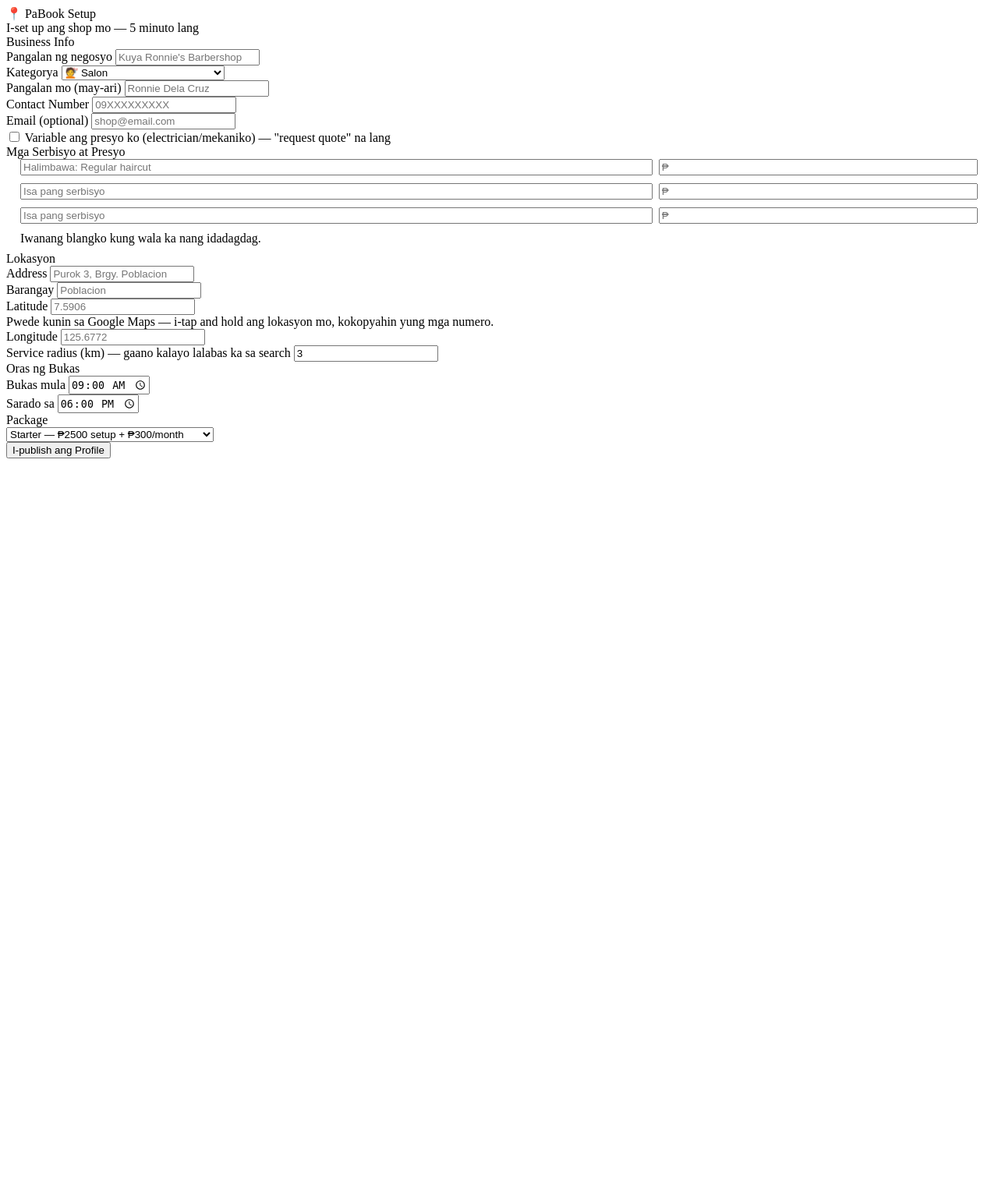
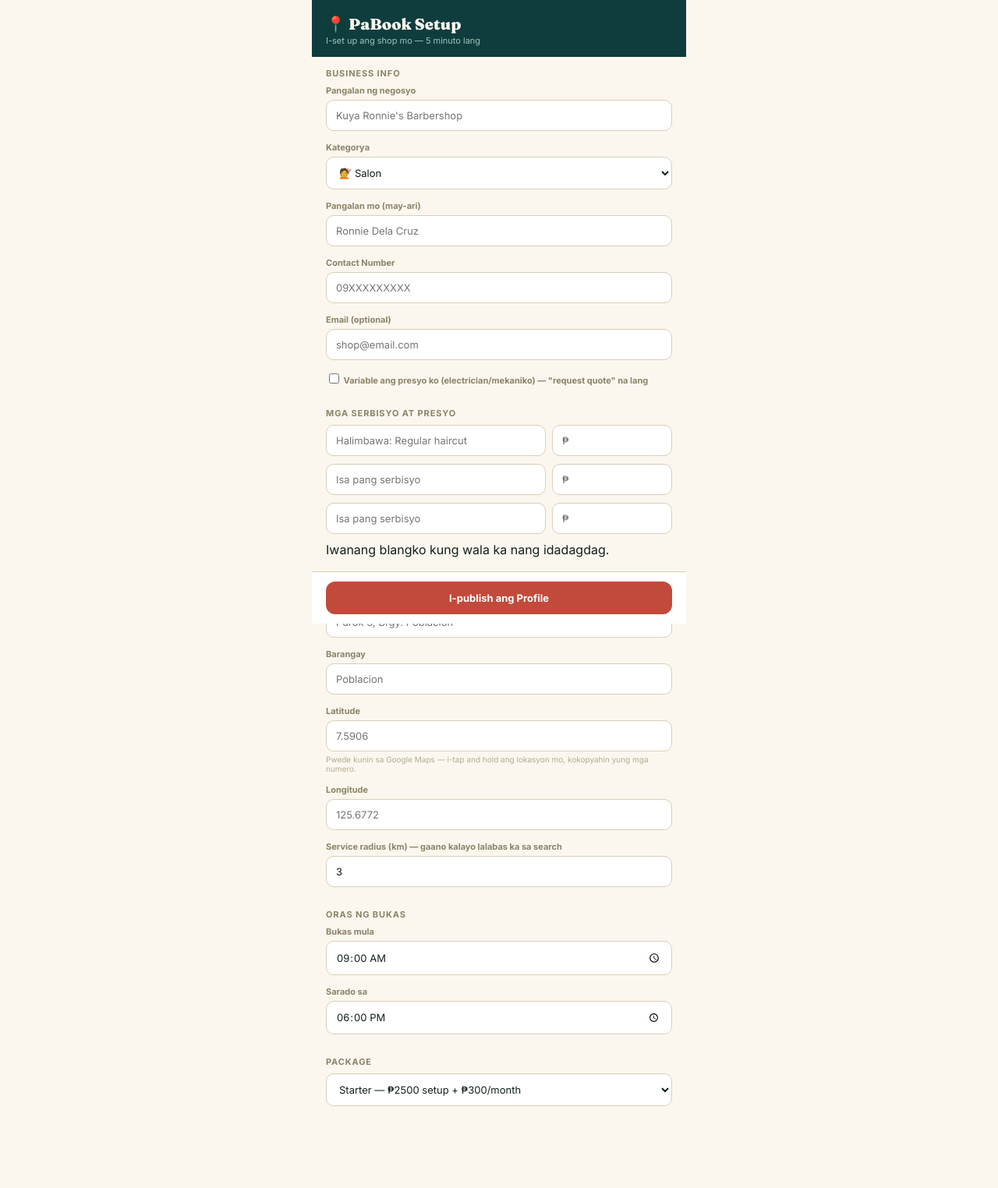
Before and after one commit to freddiejrbolbes-ai/pabook-app, a Flask app: page /provider/setup in a window 1280 px wide. Shown: the whole page at 78% size. Before the commit the page ends 588 px from the top, so only its background shows below. Run offline with Flask 3, Linux system fonts and the light colour scheme.

Commit message:
Update base.html

```diff
--- a/templates/base.html
+++ b/templates/base.html
@@ -1,3 +1,73 @@
-{% with messages = get_flashed_messages(with_categories=true) %} {% for category, message in messages %}
-{{ message }}
-{% endfor %} {% endwith %} {% block content %}{% endblock %}
+<!DOCTYPE html>
+<html lang="en">
+<head>
+<meta charset="UTF-8">
+<meta name="viewport" content="width=device-width, initial-scale=1.0">
+<title>{% block title %}PaBook{% endblock %}</title>
+<style>
+  @import url('https://fonts.googleapis.com/css2?family=Fraunces:wght@600;700;900&family=Inter:wght@400;500;600;700&display=swap');
+  :root{
+    --teal-deep:#0F3D3E; --teal-mid:#1B5E5A; --gold:#E8A93B; --gold-bright:#F4C05C;
+    --cream:#FBF7EF; --ink:#12201F; --line:#D9CFB8; --red:#C24A3B;
+  }
+  *{box-sizing:border-box;}
+  body{margin:0;background:var(--cream);font-family:'Inter',sans-serif;color:var(--ink);}
+  .wrap{max-width:480px;margin:0 auto;min-height:100vh;background:var(--cream);position:relative;padding-bottom:24px;}
+  a{color:inherit;text-decoration:none;}
+
+  .topbar{padding:18px 18px 14px;background:var(--teal-deep);color:var(--cream);}
+  .topbar .brand{font-family:'Fraunces',serif;font-weight:900;font-size:20px;display:flex;align-items:center;gap:8px;}
+  .topbar .sub{font-size:11px;color:#9FC4BE;margin-top:2px;}
+
+  .flash{margin:12px 18px 0;padding:10px 14px;border-radius:10px;font-size:13px;font-weight:600;}
+  .flash.success{background:#DCEFE0;color:#1B5E3A;border:1px solid #B7DEC0;}
+
+  .cats{display:flex;gap:10px;padding:14px 18px 4px;overflow-x:auto;}
+  .cat{flex:0 0 auto;width:66px;text-align:center;font-size:10px;font-weight:600;color:var(--teal-deep);}
+  .cat .ic{width:52px;height:52px;border-radius:16px;background:linear-gradient(160deg,var(--gold-bright),var(--gold));
+    display:flex;align-items:center;justify-content:center;font-size:22px;margin:0 auto 6px;
+    box-shadow:0 4px 10px rgba(232,169,59,0.3);border:2px solid transparent;}
+  .cat.active .ic{border-color:var(--red);}
+  .cat.alt .ic{background:linear-gradient(160deg,#3E8C86,var(--teal-mid));}
+
+  .section-label{padding:14px 18px 8px;font-size:11px;font-weight:700;letter-spacing:.08em;text-transform:uppercase;color:#8B8368;}
+
+  .provider-card{margin:0 18px 12px;background:#fff;border:1px solid var(--line);border-radius:14px;padding:12px;display:flex;gap:12px;}
+  .avatar{width:52px;height:52px;border-radius:12px;background:linear-gradient(160deg,#DDE6C8,#B9C79A);flex:0 0 auto;
+    display:flex;align-items:center;justify-content:center;font-size:20px;}
+  .p-name{font-weight:700;font-size:13px;margin:0 0 2px;}
+  .p-meta{font-size:11px;color:#8B8368;margin:0 0 4px;}
+  .tag{font-size:9px;background:#F2ECDA;color:var(--teal-deep);padding:2px 7px;border-radius:20px;font-weight:600;}
+  .p-price{margin-left:auto;text-align:right;font-size:11px;color:var(--red);font-weight:700;white-space:nowrap;}
+  .badge-featured{background:var(--gold);color:#fff;font-size:8px;padding:2px 6px;border-radius:6px;font-weight:800;letter-spacing:.05em;}
+
+  .btn{display:block;text-align:center;padding:13px 0;border-radius:12px;font-weight:700;font-size:13px;cursor:pointer;border:none;width:100%;font-family:inherit;}
+  .btn-primary{background:var(--red);color:#fff;}
+  .btn-secondary{background:#fff;border:1px solid var(--line);color:var(--teal-deep);}
+  .btn-dark{background:var(--teal-deep);color:#fff;}
+
+  .field{margin:0 18px 14px;}
+  .field label{display:block;font-size:11px;color:#8B8368;font-weight:700;margin-bottom:5px;}
+  .field input, .field select, .field textarea{
+    width:100%;background:#fff;border:1px solid var(--line);border-radius:10px;padding:11px 12px;font-size:13px;
+    font-family:inherit;color:var(--ink);}
+  .field textarea{resize:vertical;min-height:60px;}
+  .field .hint{font-size:10px;color:#B3AA92;margin-top:4px;}
+
+  .cta-fixed{position:sticky;bottom:0;background:#fff;border-top:1px solid var(--line);padding:12px 18px;margin-top:12px;}
+
+  .empty{margin:40px 18px;text-align:center;color:#8B8368;font-size:13px;}
+  .backlink{display:inline-block;padding:14px 18px 0;font-size:12px;font-weight:700;color:var(--teal-deep);}
+</style>
+</head>
+<body>
+<div class="wrap">
+  {% with messages = get_flashed_messages(with_categories=true) %}
+    {% for category, message in messages %}
+      <div class="flash {{ category }}">{{ message }}</div>
+    {% endfor %}
+  {% endwith %}
+  {% block content %}{% endblock %}
+</div>
+</body>
+</html>
```
